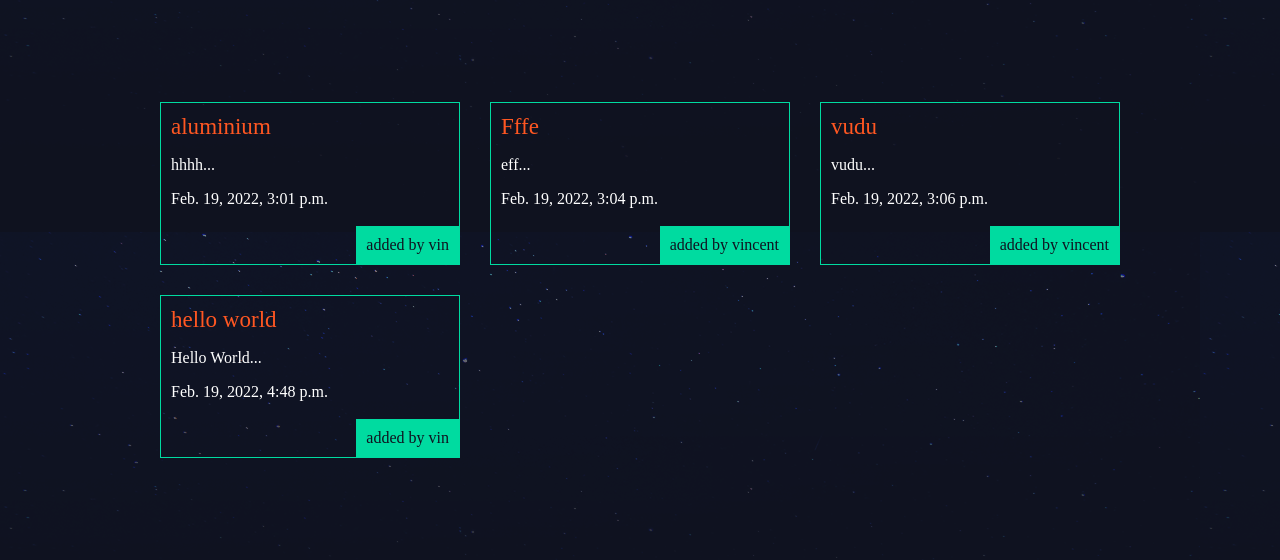
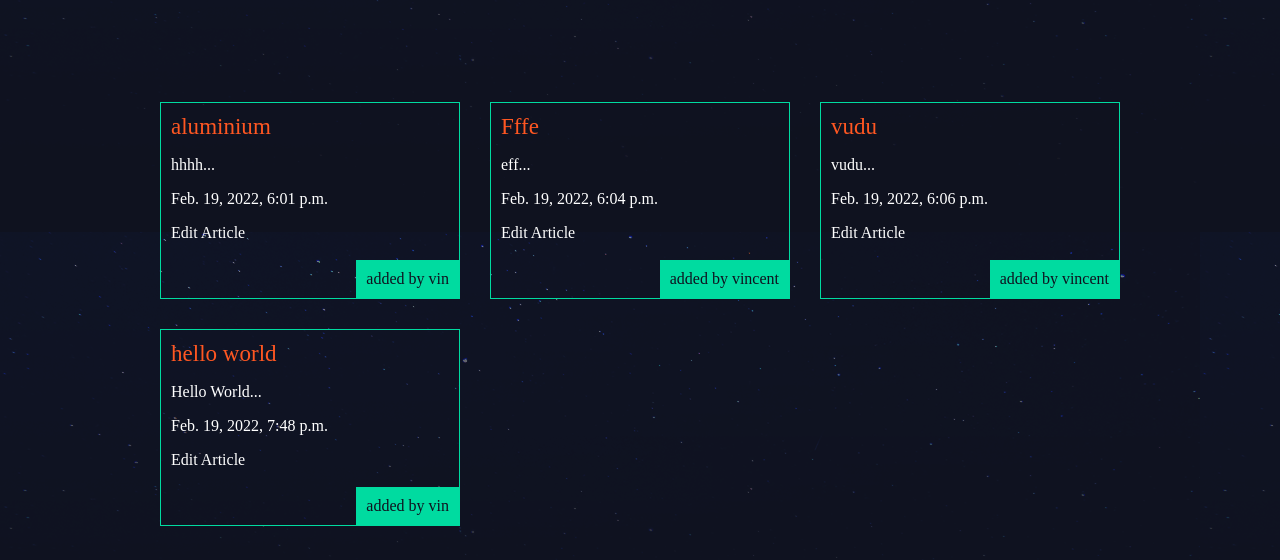
Before and after one commit to VinCoD/Blog, a Django app: page / in a window 1280 px wide. Shown: the part 240-800 px from the top of the page. Run offline with Django 3.2, Linux system fonts and the light colour scheme; data comes from the database, SQL or seed files in the repository; both versions use the stored data as it was after the commit.

Commit message:
Added Edit article Option

```diff
--- a/articles/templates/articles/article_list.html
+++ b/articles/templates/articles/article_list.html
@@ -8,6 +8,7 @@
             <h2><a href="{% url 'articles:detail' slug=article.slug %}">{{ article.title }}</a></h2>
             <p>{{ article.snippet }}</p>
             <p>{{ article.date }}</p>
+            <p><a href="{% url 'articles:edit' article.id %}">Edit Article</a></p>
             <p class="author">added by {{ article.author.username }}</p>
        </div>
 
--- a/articles/urls.py
+++ b/articles/urls.py
@@ -8,4 +8,5 @@ urlpatterns = [
     path('', views.articles_list, name="list"),
     path('create/', views.article_create, name='create'),
     path('articles/<slug>', views.article_detail, name="detail"),
+    path('edit_article/<int:article_id>/', views.edit_article, name='edit'),
 ]
--- a/articles/views.py
+++ b/articles/views.py
@@ -27,3 +27,19 @@ def article_create(request):
     else:
         form = forms.CreateArticle()
     return render(request, 'articles/article_create.html', {'form': form})
+
+def edit_article(request, article_id):
+    article = Article.objects.get(id=article_id)
+
+    if request.method != 'POST':
+        form = forms.CreateArticle(instance=article)
+
+    else:
+        form = forms.CreateArticle(instance=article, data=request.POST)
+        if form.is_valid():
+            form.save()
+            return redirect('articles:list')
+
+    context = {'article': article, 'form': form}
+
+    return render(request, 'articles/edit_article.html', context)
--- a/djangonautic/settings.py
+++ b/djangonautic/settings.py
@@ -103,7 +103,7 @@ AUTH_PASSWORD_VALIDATORS = [
 
 LANGUAGE_CODE = 'en-us'
 
-TIME_ZONE = 'UTC'
+TIME_ZONE = 'Africa/Nairobi'
 
 USE_I18N = True
 
```
Also changed, not shown: articles/templates/articles/edit_article.html (added, +12 -0 lines), db.sqlite3.
